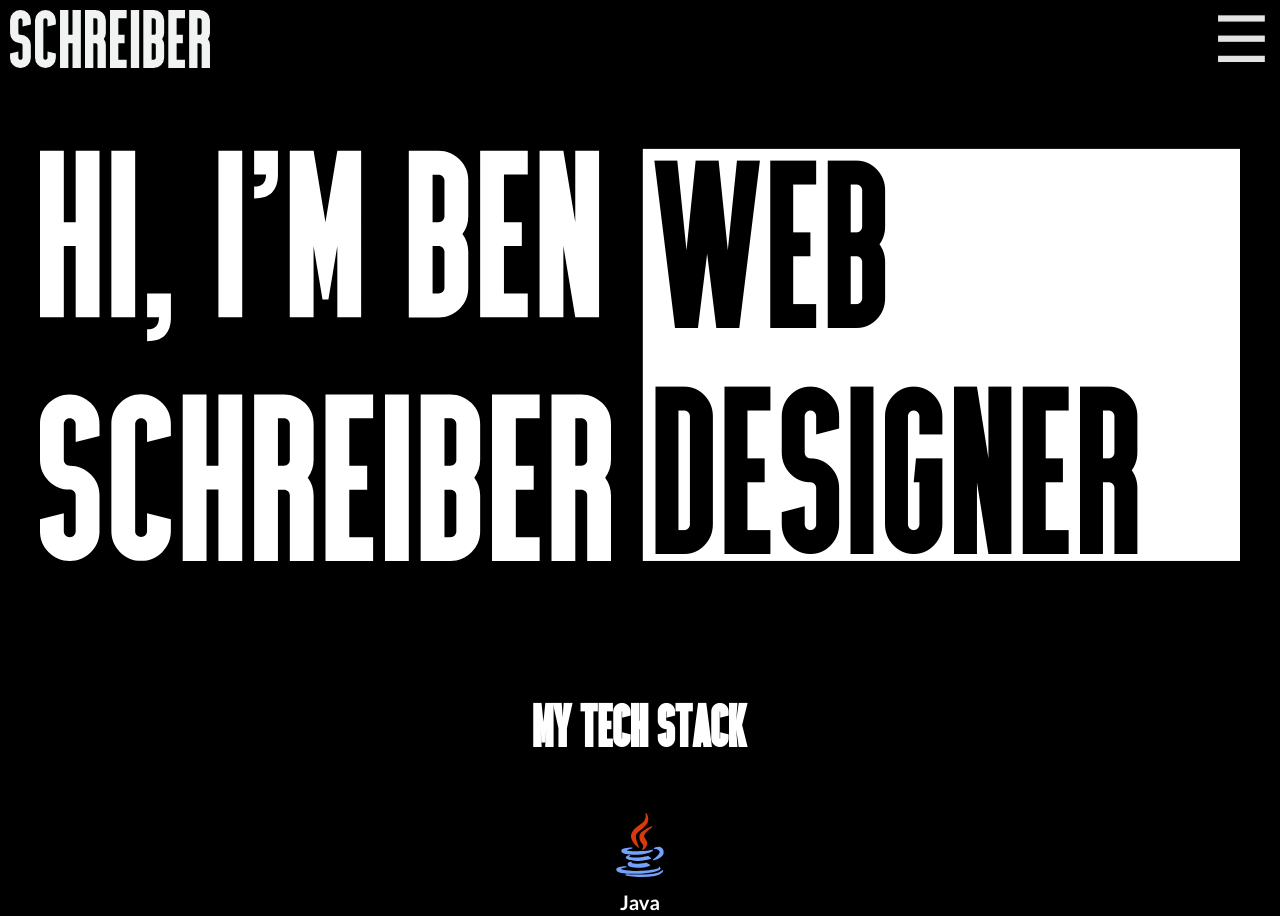
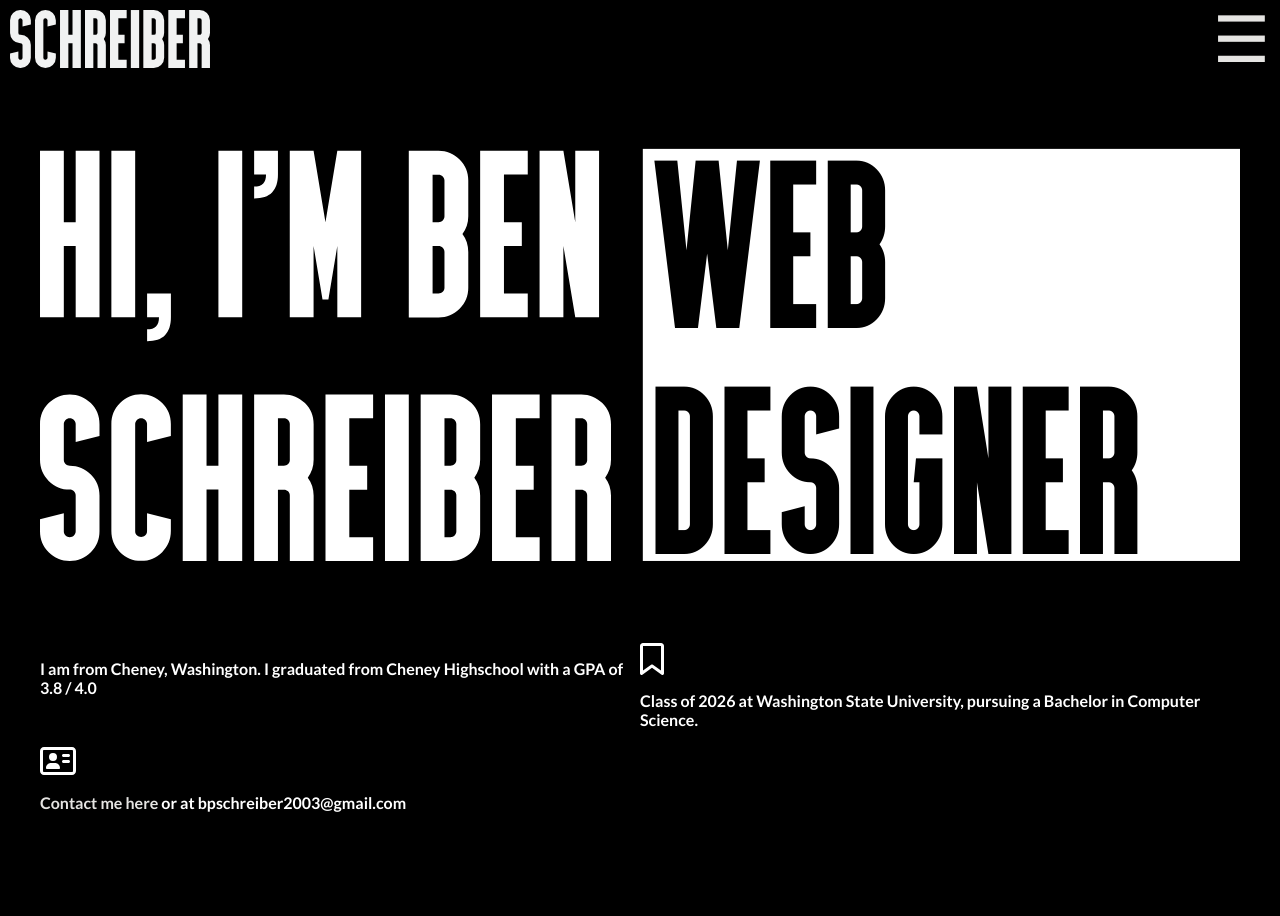
Before and after one commit to bens-schreiber/portfolio-2022, a React (Create React App) app: page /resume in a window 1280 px wide. Shown: the top 916 px of the page. Built offline with nearby package versions, Linux system fonts and the light colour scheme.

Commit message:
css changes

```diff
--- a/src/pages/resume/resume.css
+++ b/src/pages/resume/resume.css
@@ -3,18 +3,36 @@
     place-items: center;
     gap: 5vh;
     margin: 0 5vh;
+    font-family: Lato;
+}
+
+.grid-span-2 {
+    grid-column: span 2;
 }
 
 #careers {
     padding-top: 5vh;
 }
 
+.info-container {
+    display: grid;
+    grid-template-columns: 50% 50%;
+}
+
+.info-item {
+    color: white;
+}
+
+.info-item .icon {
+    align-content: center;
+    font-size: 2em;
+}
+
 .skills {
     display: grid;
     place-items: center;
-    gap: 20px;
+    gap: 10px;
     color: white;
-    font-family: Lato;
     text-align: center;
 }
 
@@ -31,7 +49,6 @@
 }
 
 .skills-item > img {
-    max-width: 4rem;
-    min-width: 4rem;
+    width: 4rem;
     padding: 10px;
 }
--- a/src/pages/resume/resume.tsx
+++ b/src/pages/resume/resume.tsx
@@ -5,10 +5,27 @@ import DartLogo from "./assets/dart.svg"
 import JavaLogo from "./assets/java.svg"
 import GolangLogo from "./assets/golang.svg"
 import JsLogo from "./assets/js.svg"
+import { FontAwesomeIcon } from "@fortawesome/react-fontawesome"
+import { faAddressCard, faBookmark } from "@fortawesome/free-regular-svg-icons"
+import React from "react"
 export const Resume = () => <>
     <div className="resume-container">
         <CareerSVG />
-        <h1 className="section-header">MY TECH STACK</h1>
+
+        <div className="info-container">
+            <InfoItem icon={["fa", "book"]}>
+                I am from Cheney, Washington. I graduated from Cheney Highschool with a GPA of 3.8 / 4.0
+            </InfoItem>
+            <InfoItem icon={faBookmark}>
+                Class of 2026 at Washington State University, pursuing a Bachelor in Computer Science.
+            </InfoItem>
+            <InfoItem className="grid-span-2" icon={faAddressCard}>
+                <a href="/contact">Contact me here</a> or at bpschreiber2003@gmail.com
+            </InfoItem>
+        </div>
+
+        <div className="skills-container">
+            <div className="section-header">MY TECH STACK</div>
             <Skills>
                 <Skills.Item img={JavaLogo} header="Java" desc="Springboot, JavaFX, Gradle" />
                 <Skills.Item img={JsLogo} header="JavaScript" desc="React, AnimeJS" />
@@ -17,4 +34,11 @@ export const Resume = () => <>
                 <Skills.Item img={DartLogo} header="Dart" desc="Flutter" />
             </Skills>
         </div>
+    </div>
 </>
+
+const InfoItem = (props: { icon: any, children: React.ReactNode, className?:string}) =>
+    <div className={"info-item " + props.className}>
+        <FontAwesomeIcon className="icon" icon={props.icon} />
+        <p>{props.children}</p>
+    </div>
```
Lines whose indentation alone changed are shown as unchanged.
